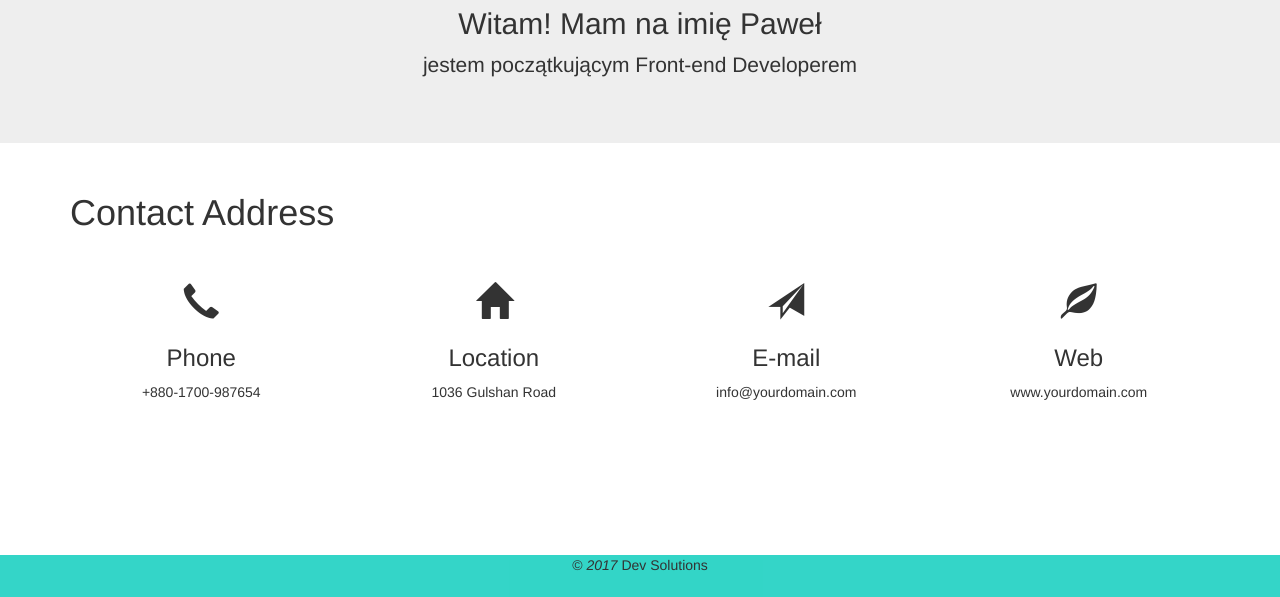
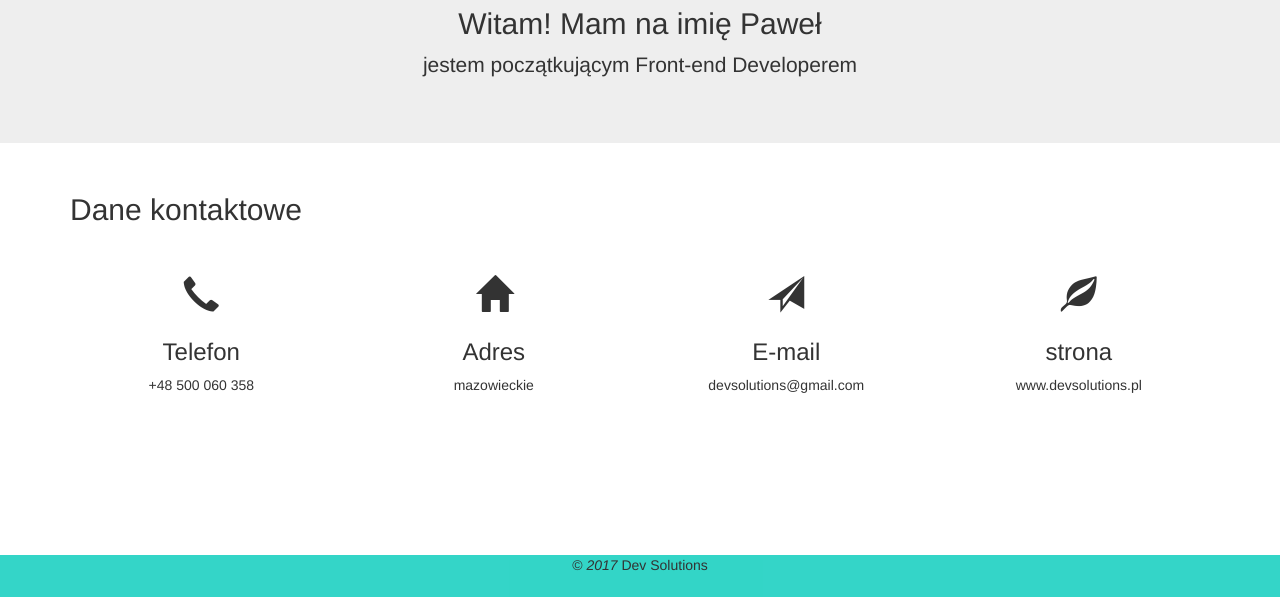
Before and after one commit to gitdevsolutions/portfolio, a plain HTML site: page kontakt.html in a window 1280 px wide. Shown: the part 203-800 px from the top of the page. Drawn offline with nearby package versions, Linux system fonts and the light colour scheme.

Commit message:
add contact ditels

```diff
--- a/kontakt.html
+++ b/kontakt.html
@@ -44,7 +44,7 @@
         <ul class="social-media-list">
 
             <li class="github">
-                <a href="https://...">
+                <a href="https://github.com/gitdevsolutions">
                     <span class="icon  icon--github">
                         <svg viewBox="0 0 16 16" role="img" aria-label="github">
                             <path d="M7.999,0.431c-4.285,0-7.76,3.474-7.76,7.761 c0,3.428,2.223,6.337,5.307,7.363c0.388,0.071,0.53-0.168,0.53-0.374c0-0.184-0.007-0.672-0.01-1.32 c-2.159,0.469-2.614-1.04-2.614-1.04c-0.353-0.896-0.862-1.135-0.862-1.135c-0.705-0.481,0.053-0.472,0.053-0.472 c0.779,0.055,1.189,0.8,1.189,0.8c0.692,1.186,1.816,0.843,2.258,0.645c0.071-0.502,0.271-0.843,0.493-1.037 C4.86,11.425,3.049,10.76,3.049,7.786c0-0.847,0.302-1.54,0.799-2.082C3.768,5.507,3.501,4.718,3.924,3.65 c0,0,0.652-0.209,2.134,0.796C6.677,4.273,7.34,4.187,8,4.184c0.659,0.003,1.323,0.089,1.943,0.261 c1.482-1.004,2.132-0.796,2.132-0.796c0.423,1.068,0.157,1.857,0.077,2.054c0.497,0.542,0.798,1.235,0.798,2.082 c0,2.981-1.814,3.637-3.543,3.829c0.279,0.24,0.527,0.713,0.527,1.437c0,1.037-0.01,1.874-0.01,2.129 c0,0.208,0.14,0.449,0.534,0.373c3.081-1.028,5.302-3.935,5.302-7.362C15.76,3.906,12.285,0.431,7.999,0.431z"></path>
@@ -73,27 +73,27 @@
     </div>
     </div>
     <div class="container">
-        <h1>Contact Address</h1><br>
+        <h2>Dane kontaktowe</h2><br>
             <div class="row text-center">
                 <div class="col-sm-3 col-xs-6 first-box">
                 <h1><span class="glyphicon glyphicon-earphone"></span></h1>
-                <h3>Phone</h3>
-                <p>+880-1700-987654</p><br>
+                <h3>Telefon</h3>
+                <p>+48 500 060 358</p><br>
             </div>
             <div class="col-sm-3 col-xs-6 second-box">
                 <h1><span class="glyphicon glyphicon-home"></span></h1>
-                <h3>Location</h3>
-                <p>1036 Gulshan Road</p><br>
+                <h3>Adres</h3>
+                <p>mazowieckie</p><br>
             </div>
             <div class="col-sm-3 col-xs-6 third-box">
                 <h1><span class="glyphicon glyphicon-send"></span></h1>
                 <h3>E-mail</h3>
-                <p>info@yourdomain.com</p><br>
+                <p>devsolutions@gmail.com</p><br>
             </div>
             <div class="col-sm-3 col-xs-6 fourth-box">
                 <h1><span class="glyphicon glyphicon-leaf"></span></h1>
-                <h3>Web</h3>
-                <p>www.yourdomain.com</p><br>
+                <h3>strona</h3>
+                <p>www.devsolutions.pl</p><br>
             </div>
             </div>
         </div>
@@ -106,6 +106,9 @@
                 <i class="year">2017</i> Dev Solutions </p>
         </div>
     </footer>
+
+    <script src="scripts.js"></script>
+
 </body>
 
 </html>
```
Also changed, not shown: index.html (+2 -1 lines), projekty.html (+2 -1 lines).
